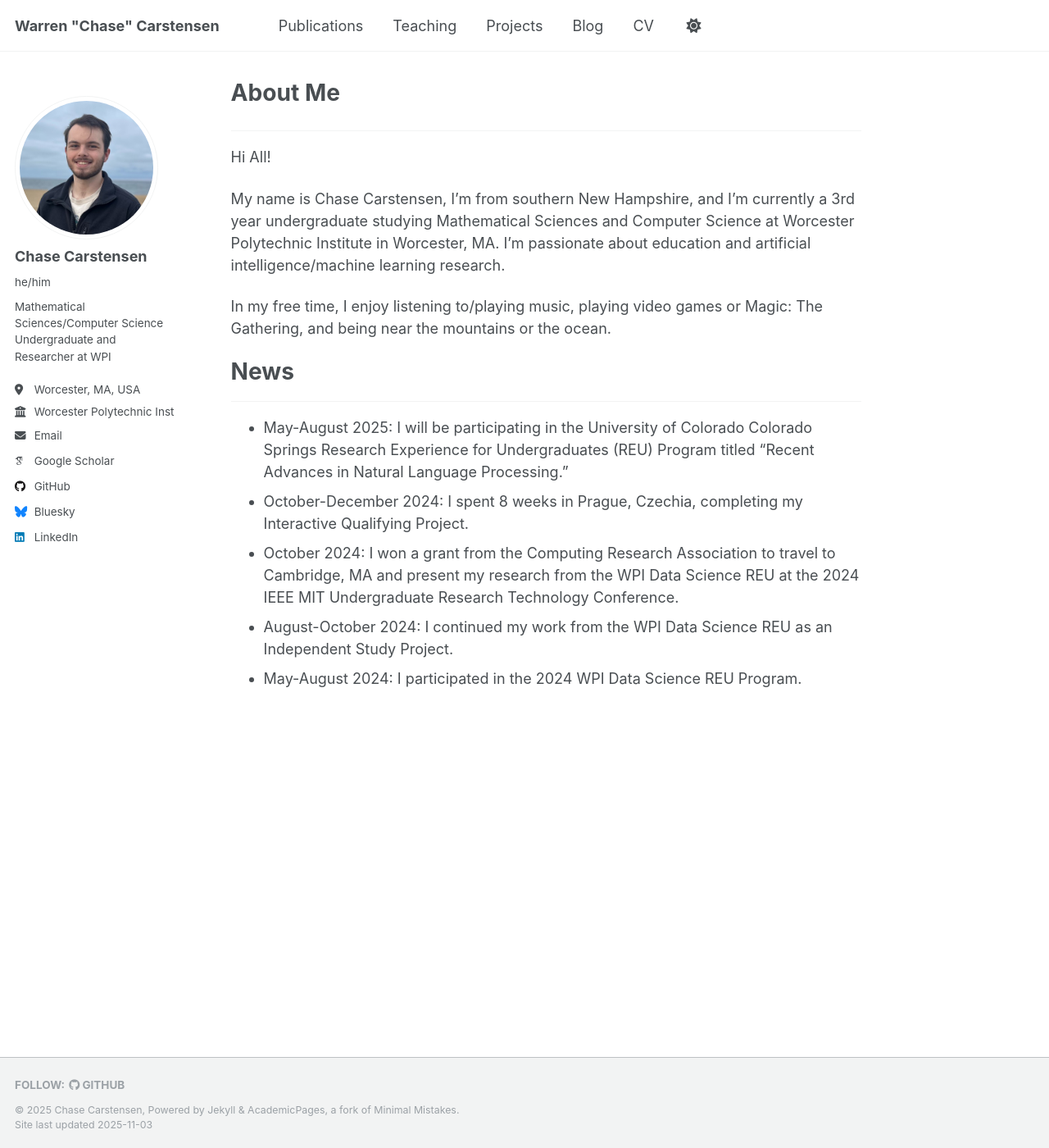
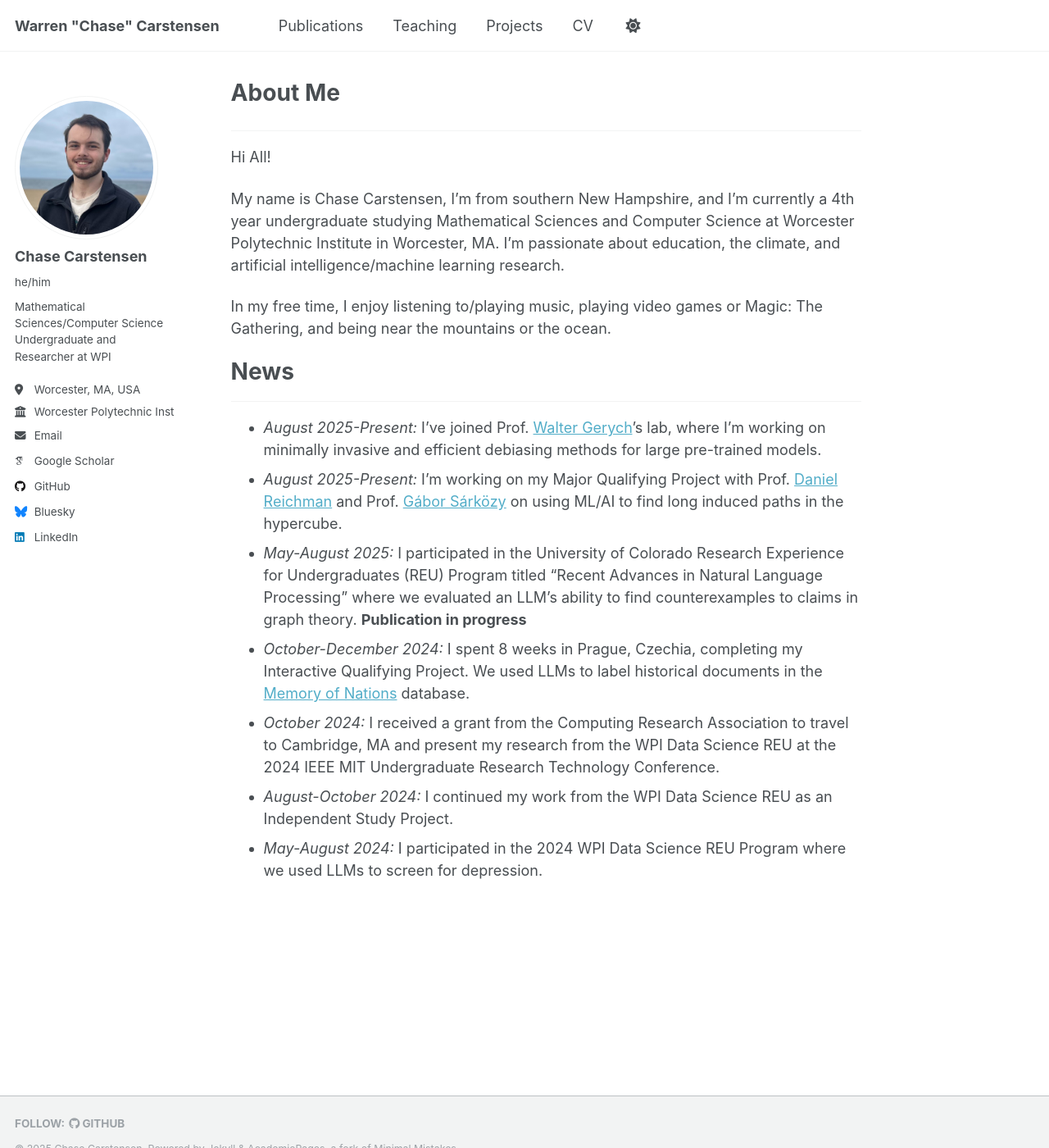
Before and after one commit to chase12803/chase12803.github.io, a Jekyll site: the page built from _pages/about.md, in a window 1280 px wide and 1400 px high. Shown: the whole window at 82% size. Built offline with Jekyll 4.4.1, drawn with Linux system fonts in a browser that asks for light colours; some web fonts are replaced.

Commit message:
2025 fall update

```diff
--- a/_data/navigation.yml
+++ b/_data/navigation.yml
@@ -20,8 +20,8 @@ main:
   - title: "Projects"
     url: /projects/
 
-  - title: "Blog"
-    url: /blog/
+  # - title: "Blog"
+  #   url: /blog/
 
   - title: "CV"
     url: /files/2025_Resume.pdf
--- a/_pages/about.md
+++ b/_pages/about.md
@@ -9,15 +9,17 @@ redirect_from:
 ---
 Hi All!
 
-My name is Chase Carstensen, I'm from southern New Hampshire, and I'm currently a 3rd year undergraduate studying Mathematical Sciences and Computer Science at Worcester Polytechnic Institute in Worcester, MA. I'm passionate about education and artificial intelligence/machine learning research.
+My name is Chase Carstensen, I'm from southern New Hampshire, and I'm currently a 4th year undergraduate studying Mathematical Sciences and Computer Science at Worcester Polytechnic Institute in Worcester, MA. I'm passionate about education, the climate, and artificial intelligence/machine learning research.
 
 In my free time, I enjoy listening to/playing music, playing video games or Magic: The Gathering, and being near the mountains or the ocean.
 
 # News
 ---
 
-- May-August 2025: I will be participating in the University of Colorado Colorado Springs Research Experience for Undergraduates (REU) Program titled "Recent Advances in Natural Language Processing."
-- October-December 2024: I spent 8 weeks in Prague, Czechia, completing my Interactive Qualifying Project.
-- October 2024: I won a grant from the Computing Research Association to travel to Cambridge, MA and present my research from the WPI Data Science REU at the 2024 IEEE MIT Undergraduate Research Technology Conference.
-- August-October 2024: I continued my work from the WPI Data Science REU as an Independent Study Project.
-- May-August 2024: I participated in the 2024 WPI Data Science REU Program.
+- *August 2025-Present:* I've joined Prof. [Walter Gerych](https://waltergerych.github.io/)'s lab, where I'm working on minimally invasive and efficient debiasing methods for large pre-trained models.
+- *August 2025-Present:* I'm working on my Major Qualifying Project with Prof. [Daniel Reichman](https://sites.google.com/view/danielreichman/home) and Prof. [Gábor Sárközy](https://web.cs.wpi.edu/~gsarkozy/) on using ML/AI to find long induced paths in the hypercube.
+- *May-August 2025:* I participated in the University of Colorado Research Experience for Undergraduates (REU) Program titled "Recent Advances in Natural Language Processing" where we evaluated an LLM's ability to find counterexamples to claims in graph theory. **Publication in progress**
+- *October-December 2024:* I spent 8 weeks in Prague, Czechia, completing my Interactive Qualifying Project. We used LLMs to label historical documents in the [Memory of Nations](https://www.memoryofnations.eu/en/archive) database.
+- *October 2024:* I received a grant from the Computing Research Association to travel to Cambridge, MA and present my research from the WPI Data Science REU at the 2024 IEEE MIT Undergraduate Research Technology Conference.
+- *August-October 2024:* I continued my work from the WPI Data Science REU as an Independent Study Project.
+- *May-August 2024:* I participated in the 2024 WPI Data Science REU Program where we used LLMs to screen for depression.
```
Also changed, not shown: _data/teaching.json (+20 -0 lines), _projects/ay25_26-isp.md (added, +7 -0 lines), _projects/ay25_26-mqp.md (added, +7 -0 lines), _projects/summer25-reu.md (added, +7 -0 lines), images/pikes.jpg (added), 1 other file.
